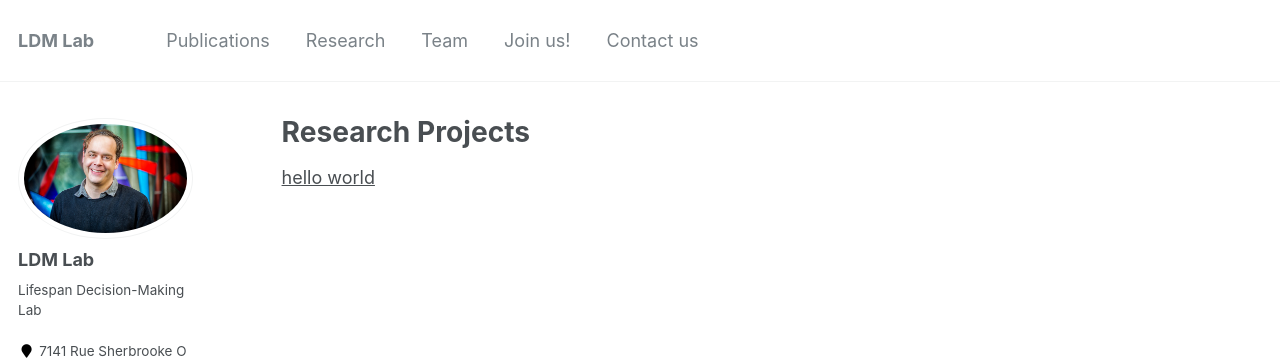
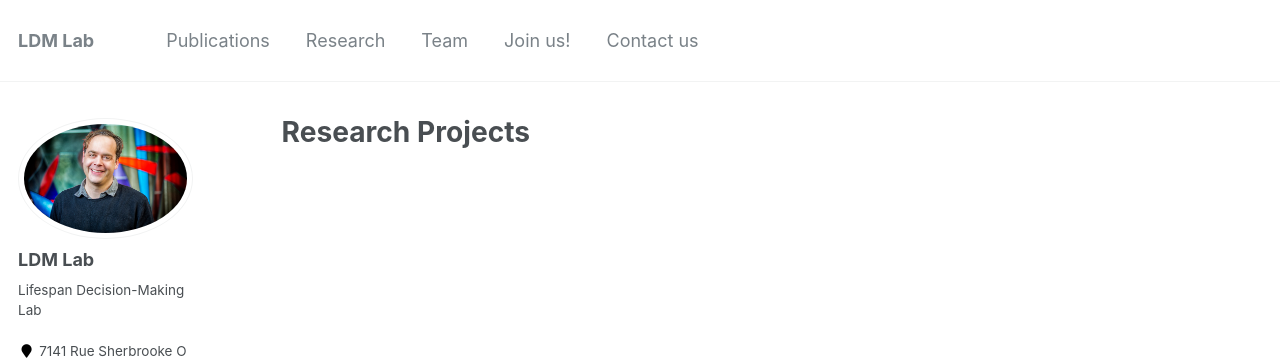
Before and after one commit to seandamiandevine/LDMLab.github.io, a Jekyll site: the page built from _pages/talks.html, in a window 1280 px wide. Shown: the top 360 px of the page. Built offline with Jekyll 4.4.1, drawn with Linux system fonts in a browser that asks for light colours.

Commit message:
Update talks.html

```diff
--- a/_pages/talks.html
+++ b/_pages/talks.html
@@ -5,7 +5,8 @@
 author_profile: true
 ---
 
-<p style="text-decoration:underline;">hello world </p>
+{% include base_path %}
+
 {% if site.talkmap_link == true %}
 
 <p style="text-decoration:underline;"><a href="/talkmap.html">See a map of all the places I've given a talk!</a></p>
```
